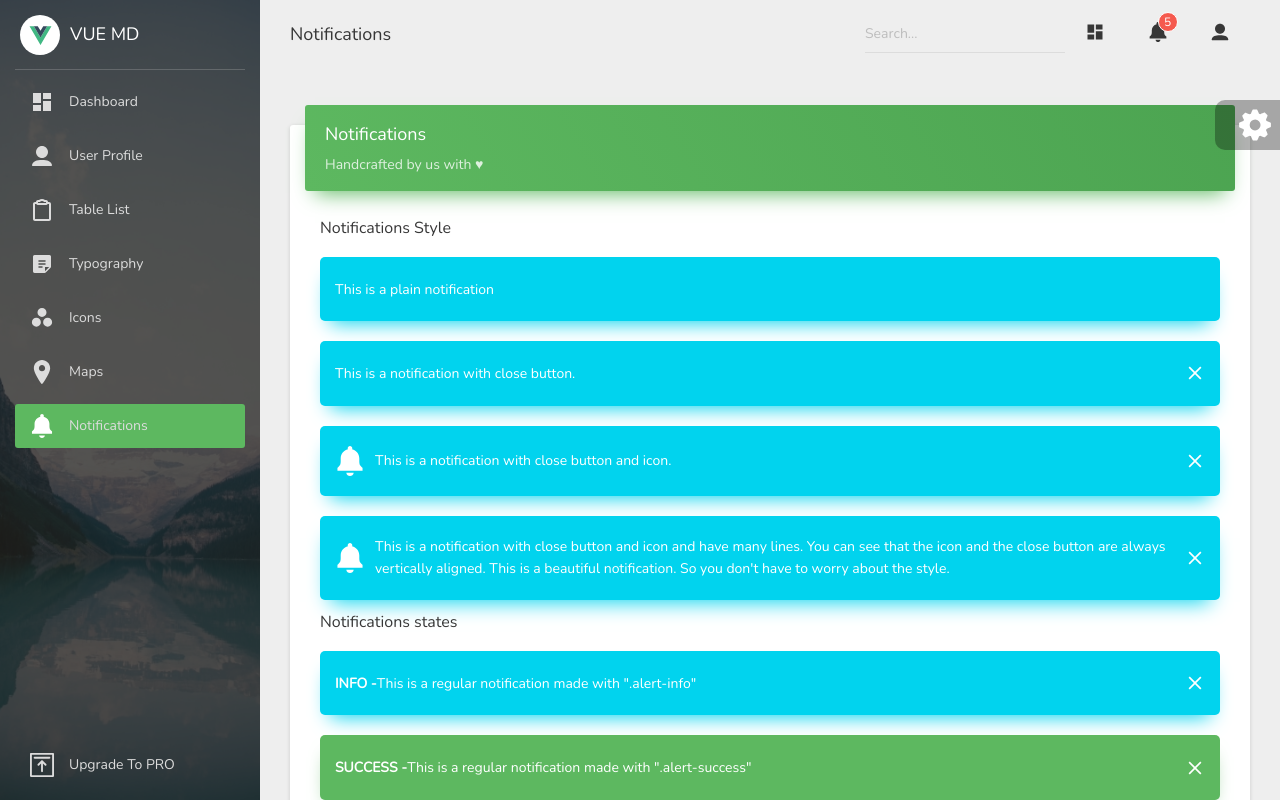
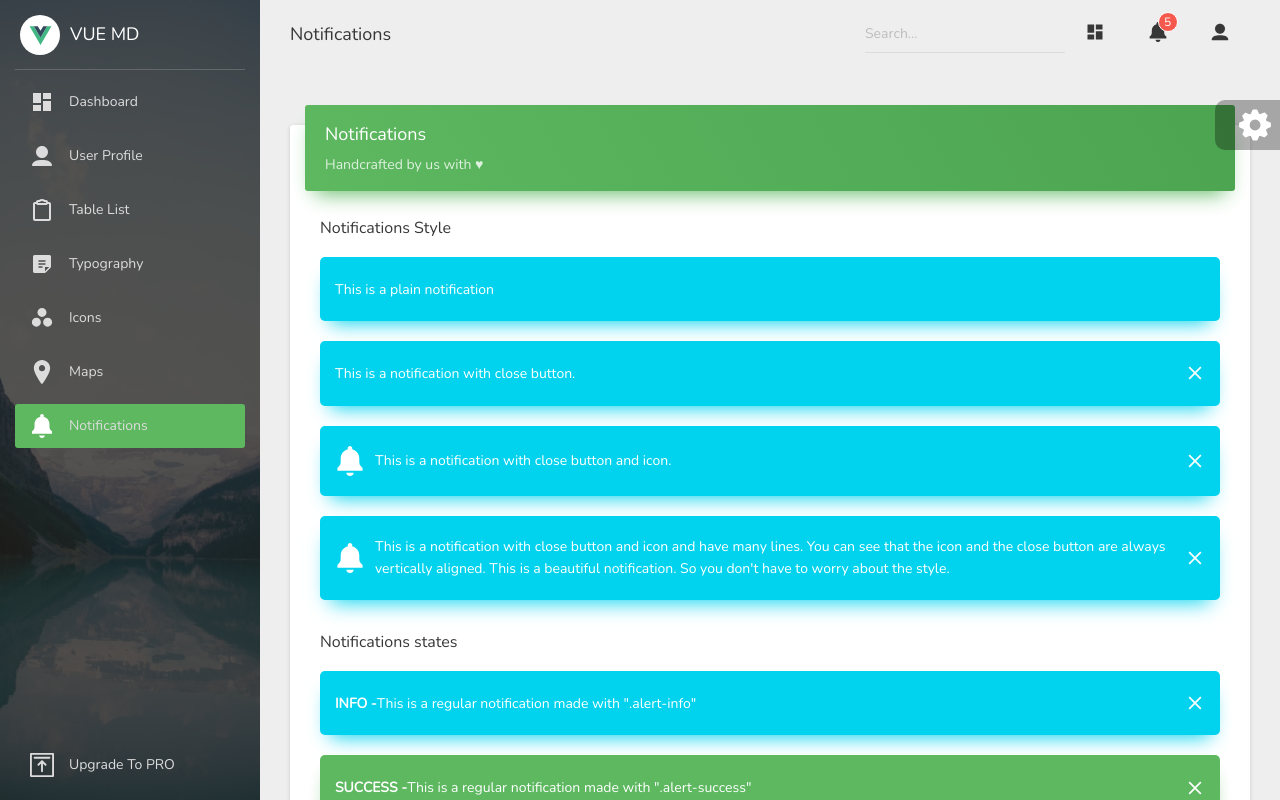
Before and after one commit to chichoon/vue-dashboard, a Vue app: page /notifications in a window 1280 px wide. Built offline with nearby package versions, Linux system fonts and the light colour scheme; what evui would draw is missing.

Commit message:
refactor: :lipstick: 알림창 하단 마진 추가

```diff
--- a/src/views/NotificationsView.vue
+++ b/src/views/NotificationsView.vue
@@ -117,7 +117,10 @@ import { DashboardTitleItem } from '@/components/molecules/Dashboard';
   &__wrapper {
     display: flex;
     flex-direction: column;
-    gap: 20px;
+
+    & > div {
+      margin-bottom: 20px;
+    }
   }
 }
 </style>
```
